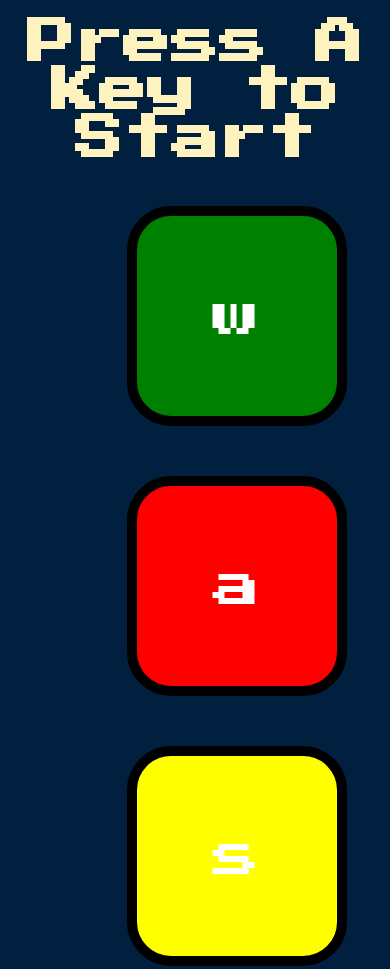
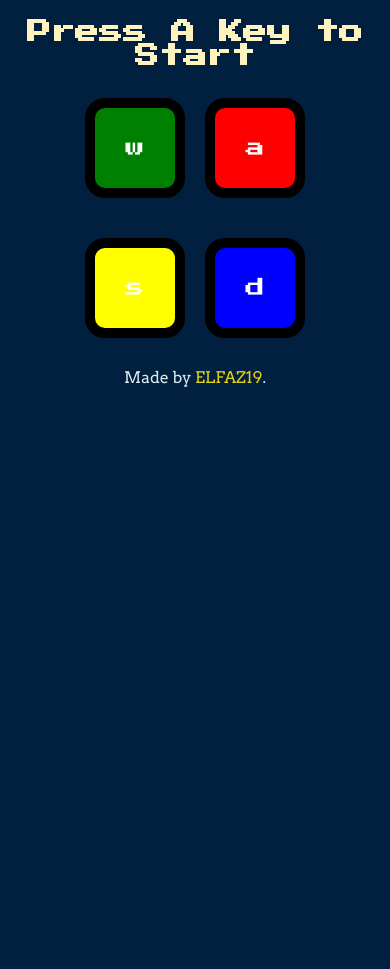
Before and after one commit to ELFAZ19/Simon-game, a plain HTML site: page index.html in a window 390 px wide. Shown: the top 969 px of the page. After the commit the page ends 844 px from the top, so only its background shows below. Drawn offline with nearby package versions, Linux system fonts and the light colour scheme.

Commit message:
updated
added responsiveness fueture also for android

```diff
--- a/styles.css
+++ b/styles.css
@@ -1,6 +1,8 @@
 body {
     text-align: center;
     background-color: #011F3F;
+    margin: 0;
+    padding: 0;
 }
 
 #level-title {
@@ -12,8 +14,14 @@ body {
 
 .container {
     display: block;
-    width: 50%;
+    width: 80%;
     margin: auto;
+}
+
+.row {
+    display: flex;
+    justify-content: center;
+    margin: 20px 0;
 }
 
 a {
@@ -24,19 +32,20 @@ a {
 footer {
     color: #DBEDF3;
     font-family: "Arvo", cursive;
+    margin-top: 20px;
 }
 
 .btn {
-    margin: 25px;
+    margin: 10px;
     display: inline-block;
-    height: 200px;
-    width: 200px;
+    height: 150px;
+    width: 150px;
     border: 10px solid black;
     border-radius: 20%;
     font-family: 'Press Start 2P', cursive;
-    font-size: 3rem;
+    font-size: 2rem;
     color: white;
-    line-height: 200px;
+    line-height: 150px;
     text-align: center;
     cursor: pointer;
     transition: transform 0.2s, box-shadow 0.2s;
@@ -72,3 +81,37 @@ footer {
     box-shadow: 0 0 20px white;
     background-color: grey;
 }
+
+@media (max-width: 768px) {
+    .btn {
+        height: 100px;
+        width: 100px;
+        font-size: 1.5rem;
+        line-height: 100px;
+    }
+
+    #level-title {
+        font-size: 2rem;
+    }
+
+    .container {
+        width: 90%;
+    }
+}
+
+@media (max-width: 480px) {
+    .btn {
+        height: 80px;
+        width: 80px;
+        font-size: 1.2rem;
+        line-height: 80px;
+    }
+
+    #level-title {
+        font-size: 1.5rem;
+    }
+
+    .container {
+        width: 100%;
+    }
+}
```
